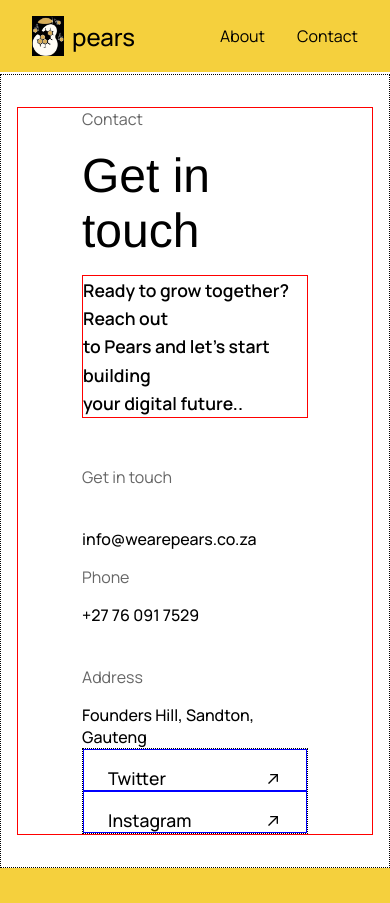
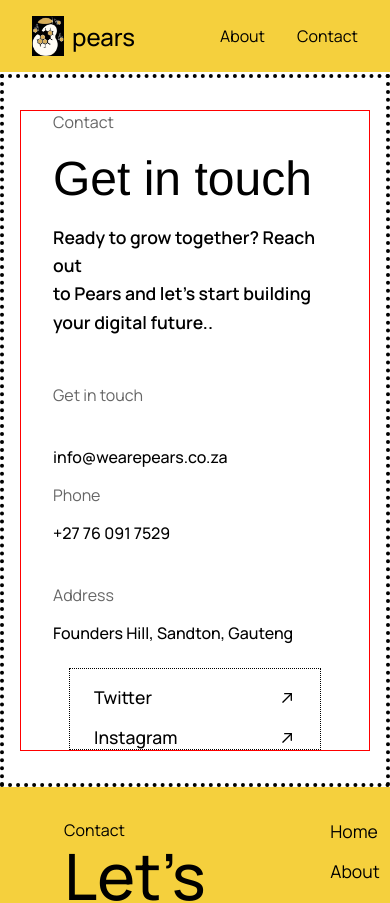
Before and after one commit to Pears-co-za/pears.co.za, a React (Create React App) app: page /contact in a window 390 px wide. Shown: the top 903 px of the page. Built offline with nearby package versions, Linux system fonts and the light colour scheme.

Commit message:
fix responsiveness

```diff
--- a/src/styles/ButtonCTA.styles.js
+++ b/src/styles/ButtonCTA.styles.js
@@ -38,7 +38,6 @@
   align-items: center;
   justify-content: space-between;
   min-width: 50%;
-  border: 1px solid blue;
   transition: all 0.2s ease;
   font-size: 1.1rem;
 
--- a/src/styles/Contact.styles.js
+++ b/src/styles/Contact.styles.js
@@ -2,33 +2,30 @@
 
 
 export const StyledContactContainer = styled.div`
-    padding: 2rem 14rem;
-    @media only screen and (max-width: 1540px){
-        padding: 2rem 8rem;
+    padding: 2rem 4rem;
+    min-width: 100vw;
+    @media only screen and (min-width: 1540px){
+        padding: 2rem 14rem;
     }
 
     @media only screen and (max-width: 500px){
-        //height: 90vh;
-        border: 1px black dotted;
+        border: 4px black dotted;
         padding: 2rem 1rem;
     }
 `;
 
 export const StyledDisplayHeading = styled.div`
     display:flex;
-    // padding: 2rem 4rem;
-    //height: 60vh;
     border: 1px red solid;
     flex-wrap: wrap;
 
     // 0 - 1540px (width) & 0 - 890px (height)
     @media only screen and (max-width: 1540px) and (max-height: 890px){
-        //height: 85vh;
+
     }
 
     @media only screen and (max-width: 500px){
-        border: 1px red solid;
-        padding: 0rem 4rem;
+        padding: 0rem 2rem;
     }
 
 `;
@@ -37,10 +34,8 @@
     flex-direction: column;
     height: 90%;
     flex: 2;
-    //border: 1px blue solid;
     justify-content: space-between;
     word-break: normal;
-    // flex-wrap: wrap
 `;
 export const RightPanel = styled.div`
     display:flex;
@@ -49,16 +44,20 @@
     justify-content: flex-end;
     border: 1px red solid;
     flex: 0 0 300px;
+    margin-top: 1.5rem;
 
-    @media only screen and (max-width: 870px){
-        justify-content: flex-start;
+    @media only screen and (max-width: 800px){
         flex-shrink: 2;
-        min-width: 200px
+        width: min-content;
+        border: 1px purple solid;
     }
 
-    @media only screen and (max-width: 500px){
+    @media only screen and (max-width: 400px){
+        // border: 1px red solid;
+        flex-shrink: 2;
+        min-width: 200px;
         border: 1px black dotted;
-        height: fit-content;
+        margin: 1.5rem 1rem 0rem;
     }
 `;
 
@@ -80,7 +79,7 @@
 
     @media only screen and (max-width: 1540px){
         font-size: 1.1rem;
-        border: 1px red solid;
+        // border: 1px red solid;
     }
 `;
 
```
